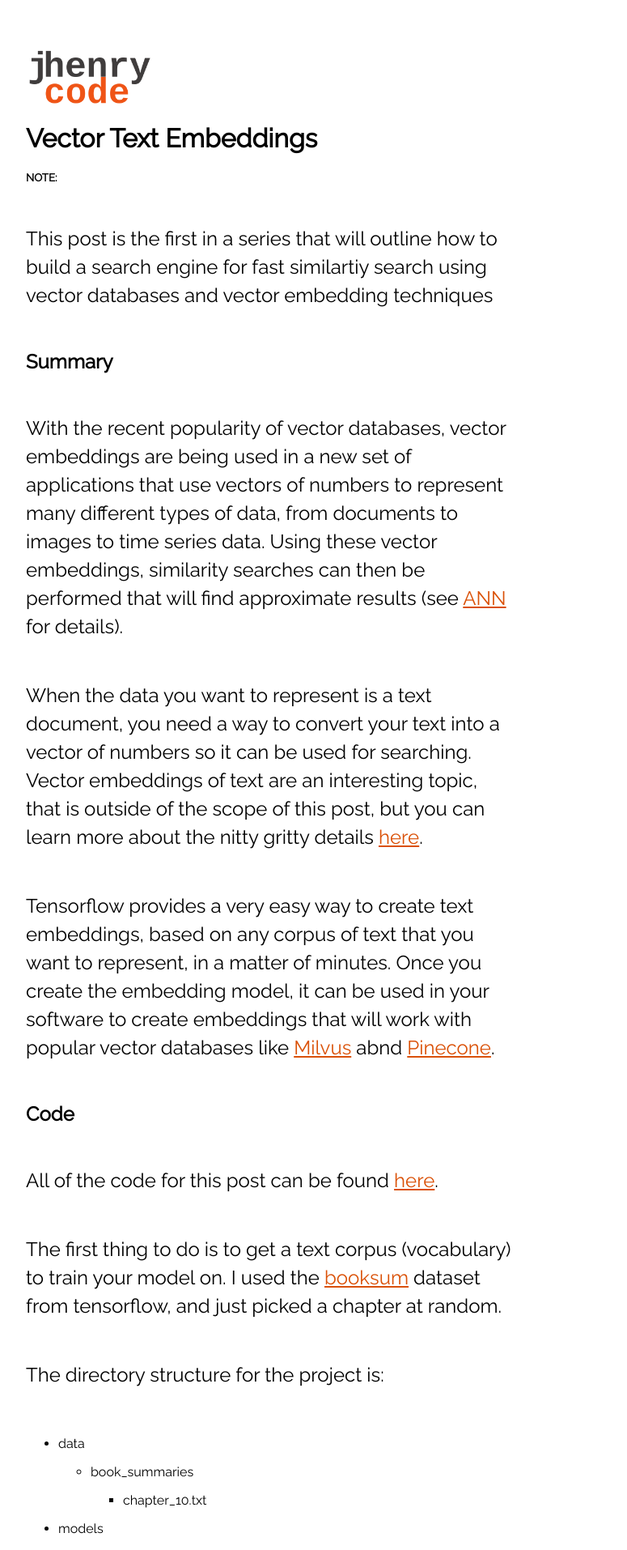
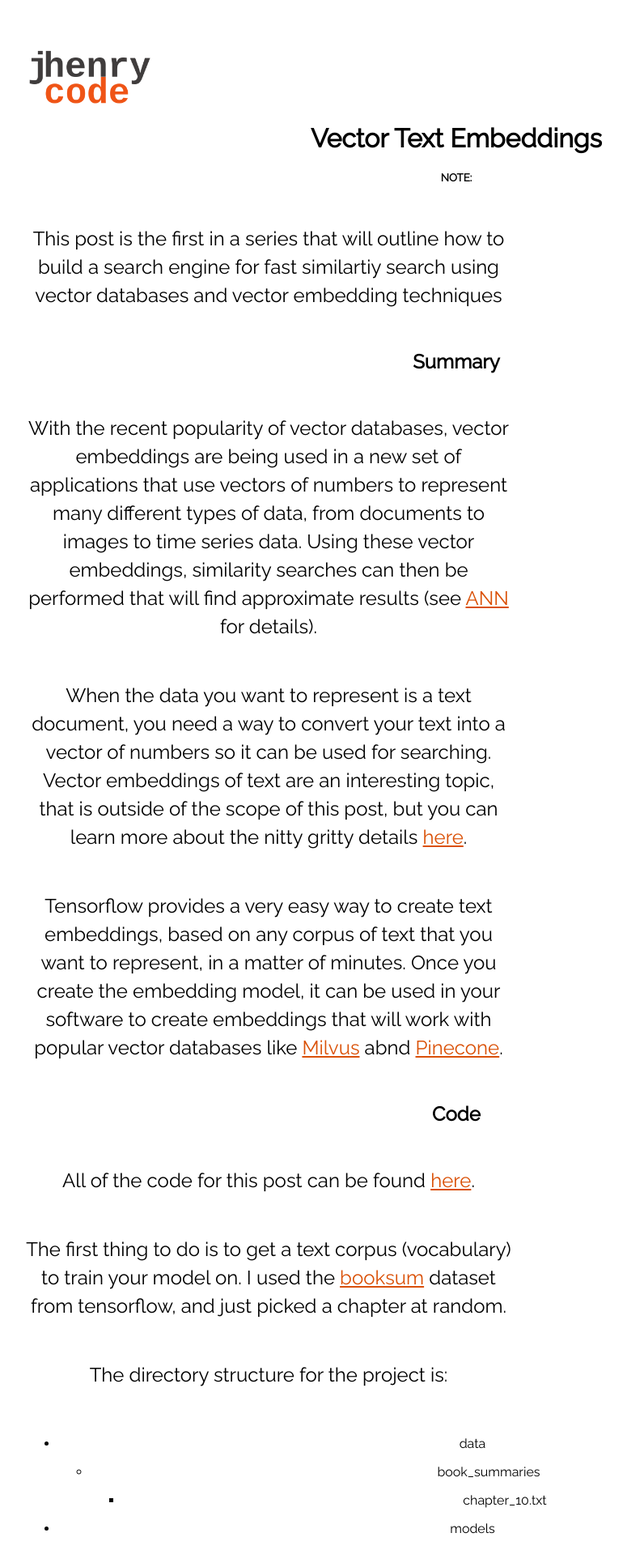
Before and after one commit to theonej/theonej.github.io, a Jekyll site: the page built from index.md, in a window 1280 px wide. Shown: the top 1914 px of the page at 81% size, without its empty margins (76-851 px from the left). Built offline with Jekyll 4.4.1, drawn with Linux system fonts in a browser that asks for light colours.

Commit message:
centering output

```diff
--- a/_layouts/default.html
+++ b/_layouts/default.html
@@ -13,7 +13,7 @@ layout: default
 	<div>
 		<a href="https://theonej.github.io"><img src="../../../img/logo.png" class='small-image'/></a>
 	</div>
-	<div>
+	<div class="center">
 		{{ content }}
 	</div>
 	<div>
```
